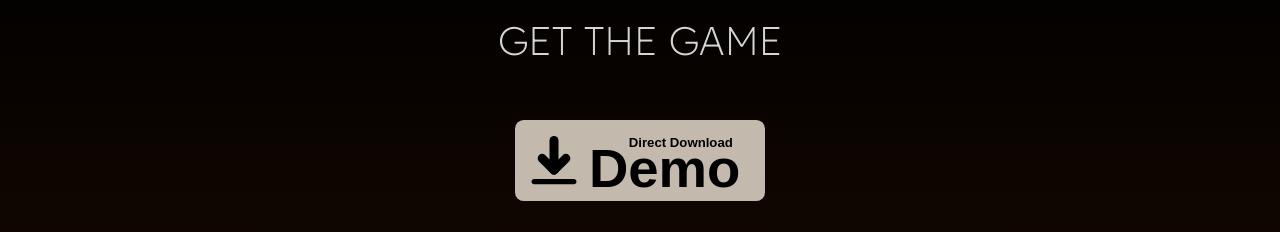
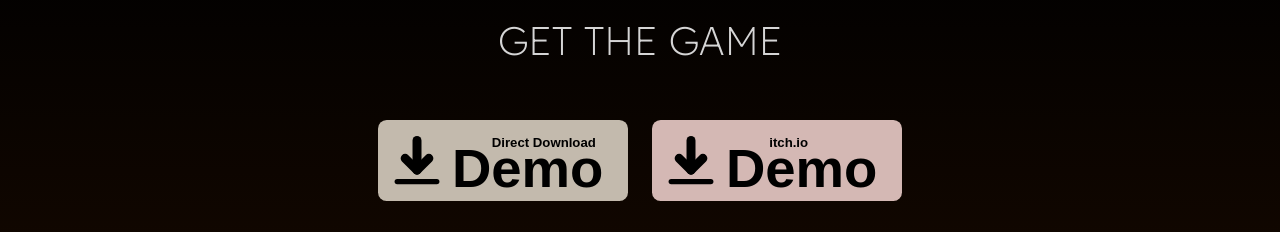
Before and after one commit to diablohumastudio/diablohumastudio-site-nextjs, a Next.js app: page /nvc-game in a window 1280 px wide. Shown: the part 1280-1512 px from the top of the page. Built offline with nearby package versions, Linux system fonts and the light colour scheme.

Commit message:
new button for itch.io created. Warnings/explanations for downloading/executing improved

```diff
--- a/src/pages/nvc-game.tsx
+++ b/src/pages/nvc-game.tsx
@@ -5,9 +5,12 @@ import Image from 'next/image';
 import { useState } from 'react';
 
 const DOWNLOAD_URL = 'https://drive.google.com/file/d/1Vzuirw6rsJVDD54rv2v8sLuhbnWKZdnm/view?usp=sharing';
+const ITCHIO_URL = 'https://diablohumastudio.itch.io/nazis-vs-commies';
+const ITCHIO_PASSWORD = 'nazisvscommies';
 
 export default function NvCGame() {
   const [showModal, setShowModal] = useState(false);
+  const [showItchModal, setShowItchModal] = useState(false);
 
   function handleDownloadClick() {
     setShowModal(true);
@@ -20,6 +23,19 @@ export default function NvCGame() {
 
   function handleCancel() {
     setShowModal(false);
+  }
+
+  function handleItchClick() {
+    setShowItchModal(true);
+  }
+
+  function handleItchConfirm() {
+    window.open(ITCHIO_URL, '_blank', 'noopener,noreferrer');
+    setShowItchModal(false);
+  }
+
+  function handleItchCancel() {
+    setShowItchModal(false);
   }
 
   return (
@@ -78,6 +94,15 @@ export default function NvCGame() {
               className="download-button-image"
             />
           </button>
+          <button className="download-link download-link-btn" onClick={handleItchClick}>
+            <Image
+              src="/assets/NvC/demo_itchio_download_button.svg"
+              alt="Demo Download on itch.io"
+              width={250}
+              height={81}
+              className="download-button-image"
+            />
+          </button>
         </div>
 
         {showModal && (
@@ -86,12 +111,36 @@ export default function NvCGame() {
               <h3 className="modal-title">Before you download</h3>
               <ul className="modal-list">
                 <li>You will be redirected to <strong>Google Drive</strong> to download the demo.</li>
-                <li>The file is <strong>100% safe</strong> — no viruses, no malware.</li>
                 <li>After downloading, <strong>unzip the file</strong> and make sure both the <code>.exe</code> and <code>.dll</code> files are in the <strong>same folder</strong> before running the game.</li>
+                <li>
+                  The file is <strong>100% safe</strong> — no viruses, no malware. When you double-click the <code>.exe</code>, Windows Defender SmartScreen may show a warning. Click <strong>&ldquo;More information&rdquo;</strong> and then <strong>&ldquo;Run anyway&rdquo;</strong> to launch the game.
+                </li>
               </ul>
               <div className="modal-actions">
                 <button className="modal-btn modal-btn-confirm" onClick={handleConfirm}>Continue to Download</button>
                 <button className="modal-btn modal-btn-cancel" onClick={handleCancel}>Cancel</button>
+              </div>
+            </div>
+          </div>
+        )}
+
+        {showItchModal && (
+          <div className="modal-overlay" onClick={handleItchCancel}>
+            <div className="modal-box" onClick={(e) => e.stopPropagation()}>
+              <h3 className="modal-title">Before you download</h3>
+              <ul className="modal-list">
+                <li>You will be redirected to <strong>itch.io</strong> to download the demo.</li>
+                <li>
+                  The itch.io page is <strong>password-protected</strong>. Use the password: <code>{ITCHIO_PASSWORD}</code>
+                </li>
+                <li>After downloading, <strong>unzip the file</strong> and make sure both the <code>.exe</code> and <code>.dll</code> files are in the <strong>same folder</strong> before running the game.</li>
+                <li>
+                  The file is <strong>100% safe</strong> — no viruses, no malware. When you double-click the <code>.exe</code>, Windows Defender SmartScreen may show a warning. Click <strong>&ldquo;More information&rdquo;</strong> and then <strong>&ldquo;Run anyway&rdquo;</strong> to launch the game.
+                </li>
+              </ul>
+              <div className="modal-actions">
+                <button className="modal-btn modal-btn-confirm" onClick={handleItchConfirm}>Continue to itch.io</button>
+                <button className="modal-btn modal-btn-cancel" onClick={handleItchCancel}>Cancel</button>
               </div>
             </div>
           </div>
--- a/src/styles/globals.css
+++ b/src/styles/globals.css
@@ -399,6 +399,7 @@ ul {
 .direct-download-button {
     display: flex;
     justify-content: center;
+    gap: 24px;
     margin-bottom: 40px;
 }
 
```
Also changed, not shown: public/assets/NvC/demo_itchio_download_button.svg (added).
